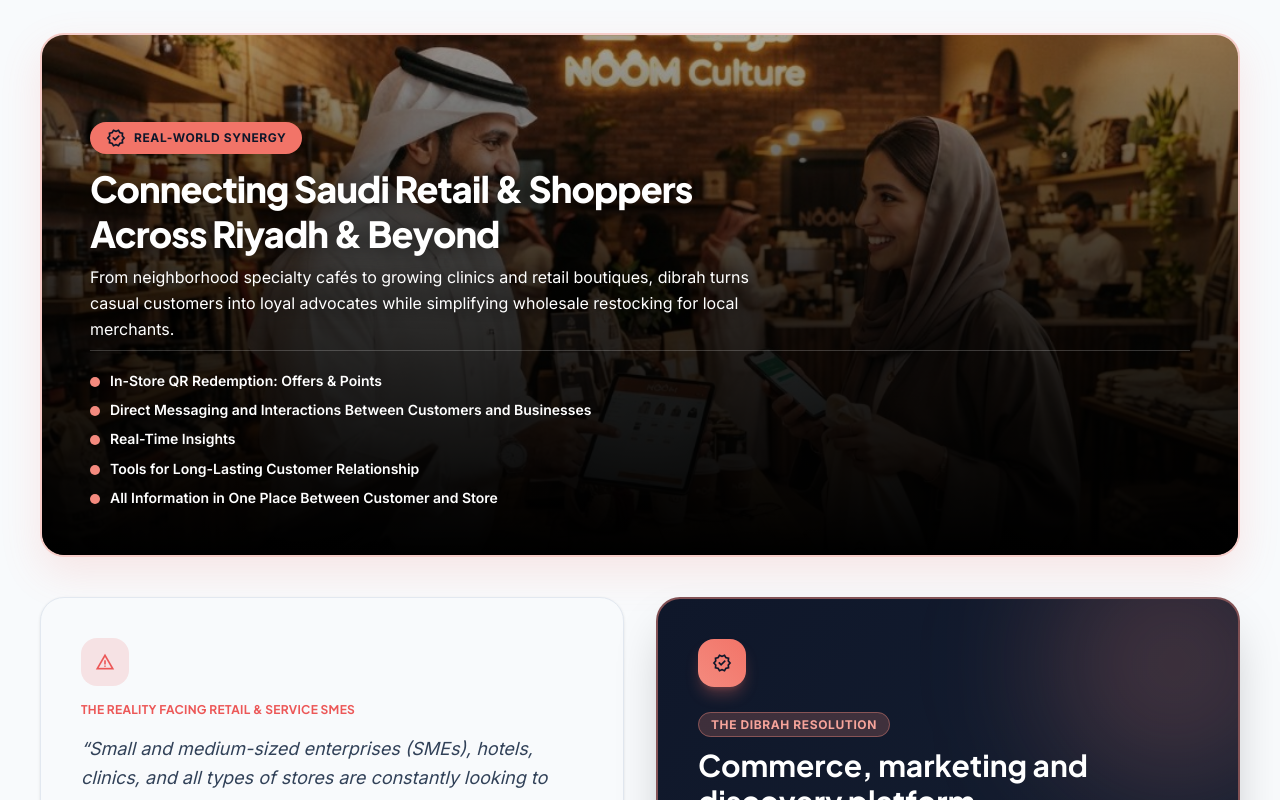
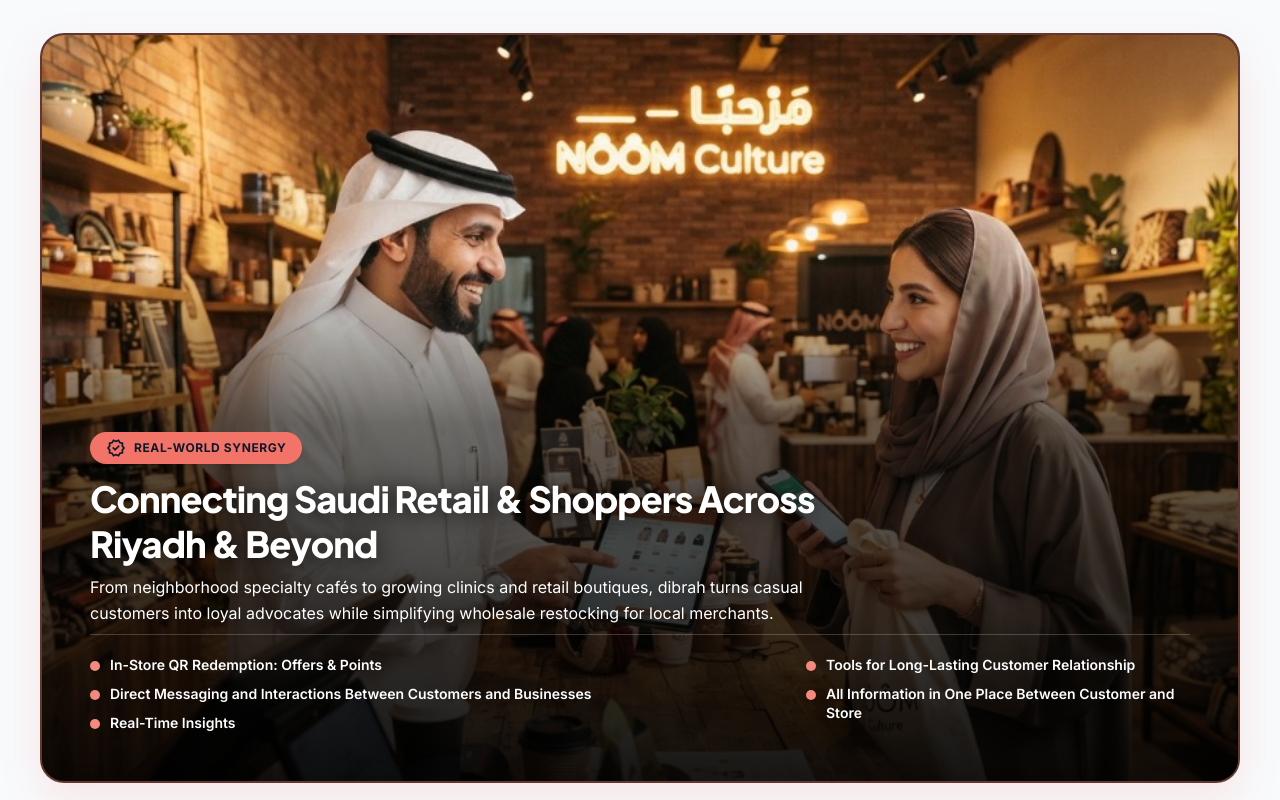
Before and after one commit to Approved-Technology-Models-dibrahApp/dibrah, a React (Vite) app: page / in a window 1280 px wide. Shown: the part 1060-1860 px from the top of the page. Built offline with nearby package versions, Linux system fonts and the light colour scheme.

Commit message:
develop: Image visibility ui changed.

```diff
--- a/src/components/Experience.tsx
+++ b/src/components/Experience.tsx
@@ -2,6 +2,53 @@
 import { useApp } from '../context'
 import { Icon } from './Icon'
 import { Reveal } from './Reveal'
+
+function ExperienceStory({
+  t,
+}: {
+  t: ReturnType<typeof useApp>['t']
+}) {
+  return (
+    <div className="flex flex-col px-5 pb-7 pt-0 sm:px-10 sm:pb-10 lg:px-12 lg:pb-12 lg:pt-6">
+      <div className="inline-flex items-center gap-2 self-start px-4 py-1.5 rounded-full bg-salmon-500 text-charcoal-pure font-bold text-xs shadow-lg uppercase tracking-wider mb-3">
+        <Icon name="verified" className="text-[16px] font-bold" />
+        <span>{t.experience.badge}</span>
+      </div>
+      <h2 className="text-2xl sm:text-3xl lg:text-4xl text-white font-extrabold tracking-tight max-w-3xl leading-tight font-headline-lg drop-shadow-[0_2px_12px_rgba(0,0,0,0.85)]">
+        {t.experience.title}
+      </h2>
+      <p className="text-white text-sm sm:text-base max-w-3xl mt-2 leading-relaxed drop-shadow-[0_2px_8px_rgba(0,0,0,0.75)]">
+        {t.experience.body}
+      </p>
+      <div className="grid grid-cols-1 gap-2.5 pt-5 mt-2 border-t border-white/20 lg:grid-cols-2 lg:gap-x-16">
+        <div className="flex flex-col gap-2.5">
+          {t.experience.features.slice(0, 3).map((item) => (
+            <div key={item} className="flex items-start gap-2.5 text-white">
+              <span className="w-2.5 h-2.5 mt-1.5 rounded-full bg-salmon-400 shrink-0" />
+              <span className="text-xs sm:text-sm font-semibold leading-snug">{item}</span>
+            </div>
+          ))}
+          <div className="flex flex-col gap-2.5 lg:hidden">
+            {t.experience.features.slice(3).map((item) => (
+              <div key={item} className="flex items-start gap-2.5 text-white">
+                <span className="w-2.5 h-2.5 mt-1.5 rounded-full bg-salmon-400 shrink-0" />
+                <span className="text-xs sm:text-sm font-semibold leading-snug">{item}</span>
+              </div>
+            ))}
+          </div>
+        </div>
+        <div className="hidden lg:flex lg:flex-col lg:gap-2.5 lg:justify-self-end lg:max-w-sm">
+          {t.experience.features.slice(3).map((item) => (
+            <div key={item} className="flex items-start gap-2.5 text-white">
+              <span className="w-2.5 h-2.5 mt-1.5 rounded-full bg-salmon-400 shrink-0" />
+              <span className="text-xs sm:text-sm font-semibold leading-snug">{item}</span>
+            </div>
+          ))}
+        </div>
+      </div>
+    </div>
+  )
+}
 
 export function Experience() {
   const { t } = useApp()
@@ -9,30 +56,33 @@
   return (
     <section className="page-shell py-10" id="experience">
       <Reveal>
-      <div className="relative w-full rounded-3xl overflow-hidden border-2 border-salmon-400/40 shadow-[0_16px_40px_rgba(242,116,104,0.15)] group">
-        <img
-          alt={t.experience.alt}
-          className="w-full h-[440px] sm:h-[520px] object-cover object-center group-hover:scale-[1.02] transition-transform duration-700"
-          src={lifestyle}
-        />
-        <div className="absolute inset-0 bg-gradient-to-t from-black via-black/80 to-black/35 flex flex-col justify-end p-8 sm:p-12">
-          <div className="inline-flex items-center gap-2 self-start px-4 py-1.5 rounded-full bg-salmon-500 text-charcoal-pure font-bold text-xs shadow-lg uppercase tracking-wider mb-3">
-            <Icon name="verified" className="text-[16px] font-bold" />
-            <span>{t.experience.badge}</span>
+      <div className="relative w-full rounded-3xl overflow-hidden border-2 border-salmon-400/40 bg-black shadow-[0_16px_40px_rgba(242,116,104,0.15)]">
+        <div className="lg:hidden">
+          <div className="relative">
+            <img
+              alt={t.experience.alt}
+              className="h-[300px] w-full object-cover object-center sm:h-[440px]"
+              src={lifestyle}
+            />
+            <div className="pointer-events-none absolute inset-0 bg-gradient-to-b from-transparent from-30% to-black" />
           </div>
-          <h2 className="text-2xl sm:text-3xl lg:text-4xl text-white font-extrabold tracking-tight max-w-2xl leading-tight font-headline-lg drop-shadow-[0_2px_12px_rgba(0,0,0,0.85)]">
-            {t.experience.title}
-          </h2>
-          <p className="text-white text-sm sm:text-base max-w-2xl mt-2 leading-relaxed drop-shadow-[0_2px_8px_rgba(0,0,0,0.75)]">
-            {t.experience.body}
-          </p>
-          <div className="flex flex-col gap-2.5 pt-5 mt-2 border-t border-white/20">
-            {t.experience.features.map((item) => (
-              <div key={item} className="flex items-start gap-2.5 text-white">
-                <span className="w-2.5 h-2.5 mt-1.5 rounded-full bg-salmon-400 shrink-0" />
-                <span className="text-xs sm:text-sm font-semibold leading-snug">{item}</span>
-              </div>
-            ))}
+          <div className="relative -mt-[150px] sm:-mt-[220px]">
+            <ExperienceStory t={t} />
+          </div>
+        </div>
+
+        <div className="relative hidden lg:block">
+          <img
+            alt={t.experience.alt}
+            className="absolute inset-0 h-full w-full object-cover object-[center_30%]"
+            src={lifestyle}
+          />
+          <div className="pointer-events-none absolute inset-0 bg-gradient-to-b from-transparent from-30% via-black/55 via-[52%] to-black/90" />
+          <div className="invisible" aria-hidden>
+            <ExperienceStory t={t} />
+          </div>
+          <div className="relative">
+            <ExperienceStory t={t} />
           </div>
         </div>
       </div>
```
